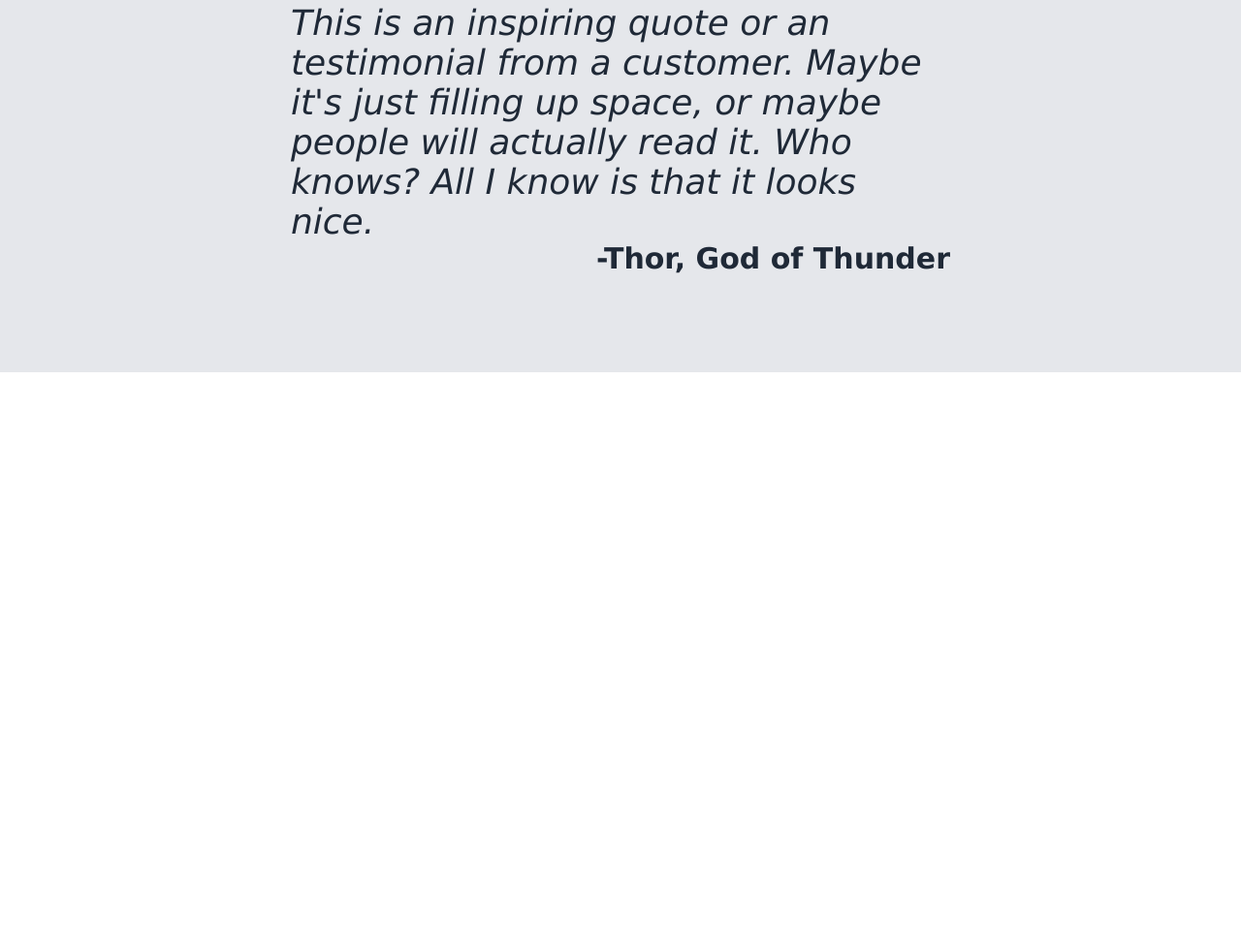
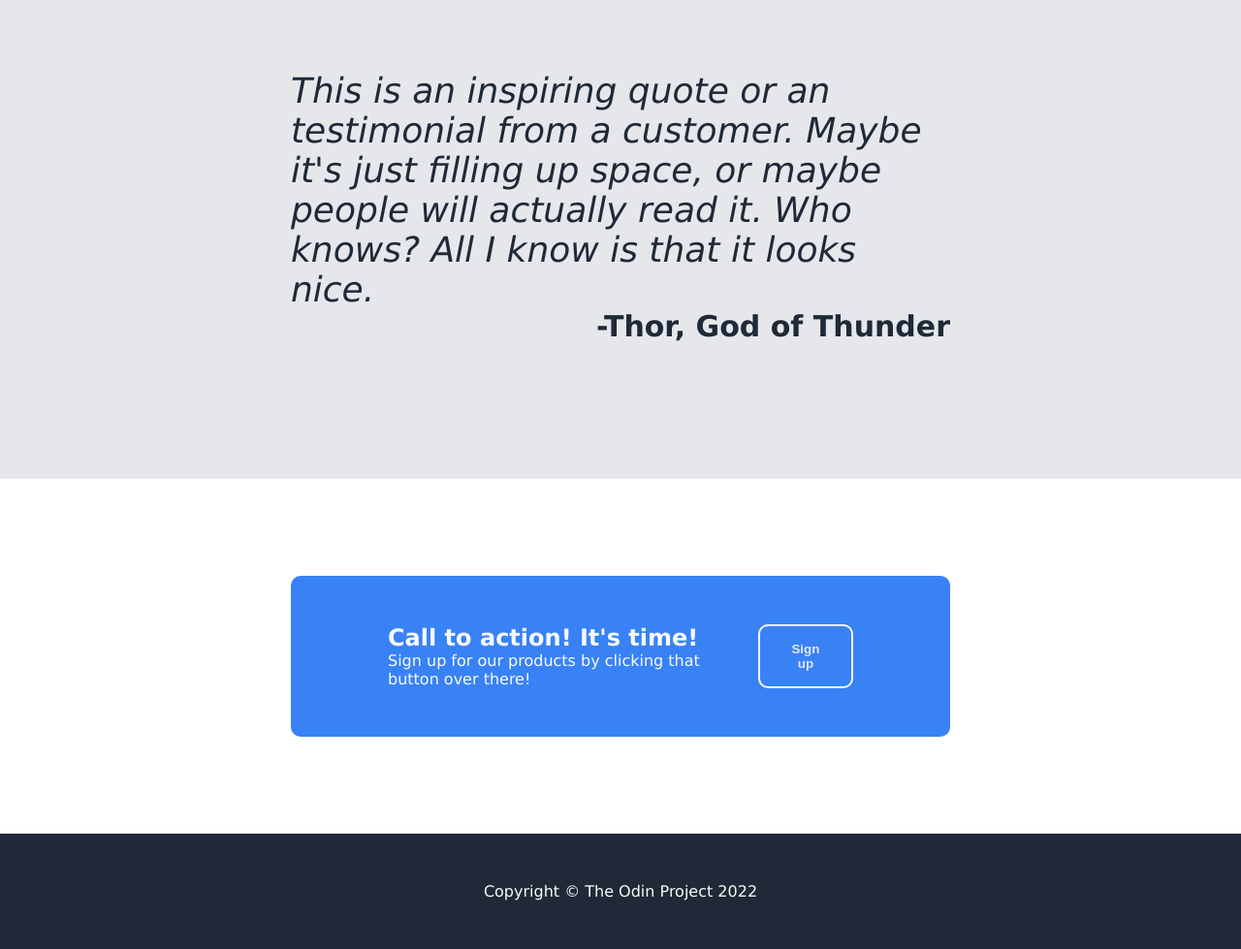
Before and after one commit to dodoburner/Project-Landing-Page, a plain HTML site: page index.html in a window 1280 px wide. Shown: the part 1390-2369 px from the top of the page at 97% size. Before the commit the page ends 1774 px from the top, so only its background shows below. Drawn offline with Linux system fonts and the light colour scheme.

Commit message:
Create full page

```diff
--- a/index.html
+++ b/index.html
@@ -23,7 +23,7 @@
         <div class="left">
         <h1 class="hero">This website is awesome</h1>
         <p>This website has some subtext that goes here under the main title. It's a smaller font and the color is lower contrast</p>
-        <button>Sign up</button>
+        <button class="b1"><a href="signup">Sign up</a></button>
     </div>
         <div class="placeholder">this is a placeholder for an image</div>
     </div>
@@ -56,6 +56,17 @@
        <div class="quotee">-Thor, God of Thunder</div>
     </div>
 
+    <div class="section4">
+        <div class="bottombox">
+            <div class="uptext">Call to action! It's time! <div class="downtext">Sign up for our products by clicking that button over there!</div></div>
+           <button class="b2"><a href="signup">Sign up</a></button>
+        </div>
+    </div>
+
+    <div class="footer">
+        Copyright © The Odin Project 2022
+    </div>
+
 
 </body>
 </html>
--- a/styles.css
+++ b/styles.css
@@ -14,8 +14,7 @@ body {
     font-size: 18px;
     justify-content: space-between;
     align-items: center;
-    padding-left: 150px;
-    padding-right: 150px;
+    padding: 5px 150px
 
 
 }
@@ -29,6 +28,7 @@ ul {
 
 li {
     display: inline;
+    margin: 8px;
 
 }
 
@@ -45,7 +45,7 @@ a {
     font-size: 18px;
     color: #E5E7EB;
     gap: 80px;
-    padding-bottom: 200px;
+    padding-bottom: 180px;
 
 }
 
@@ -59,15 +59,16 @@ a {
 .placeholder {
     background-color: beige;
     color: black;
-    padding: 100px 200px
+    padding: 120px 200px
 }
 
-button {
+.b1 {
     background-color: #3882F6;
     color: #F9FAF8;
     padding: 10px 30px;
     border-radius: 10px;
     border: #3882F6;
+    font-weight: bold;
 }
 
 .section2 {
@@ -110,7 +111,7 @@ button {
      display: flex;
      flex-direction: column;
      align-items: flex-end;
-     padding: 100px 300px;
+     padding: 140px 300px;
      background-color: #E5E7EB;
      font-size: 36px ;
      color:#1F2937 ;
@@ -123,3 +124,55 @@ button {
      font-weight: bold;
      font-size: 30px
  }
+
+ .section4 {
+     display: flex;
+     align-items: center;
+     padding: 100px 300px;
+ }
+
+ .bottombox {
+     background-color: #3882F6;
+     display: flex;
+     flex-direction: row;
+     justify-content: space-between;
+     padding: 50px 100px;
+     border-radius: 10px;
+     border-color: #3882F6;
+     width: 1000px;
+     gap:50px;
+     color: #F9FAF8;
+
+
+ }
+
+ .uptext {
+     font-weight: bold;
+     font-size: 24px;
+
+ }
+
+ .downtext {
+     font-weight: normal;
+     font-size: medium;
+ }
+
+ .b2 {
+    background-color: #3882F6;
+    color: #F9FAF8;
+    padding: 10px 30px;
+    border-radius: 10px;
+    border-color: #F9FAF8;
+    border-style:solid;
+    font-weight: bold;
+
+ }
+
+ .footer {
+     display: flex;
+     align-items: center;
+     justify-content: center;
+     background-color: #1F2937;
+     color: #F9FAF8;
+     padding: 50px;
+ }
```
